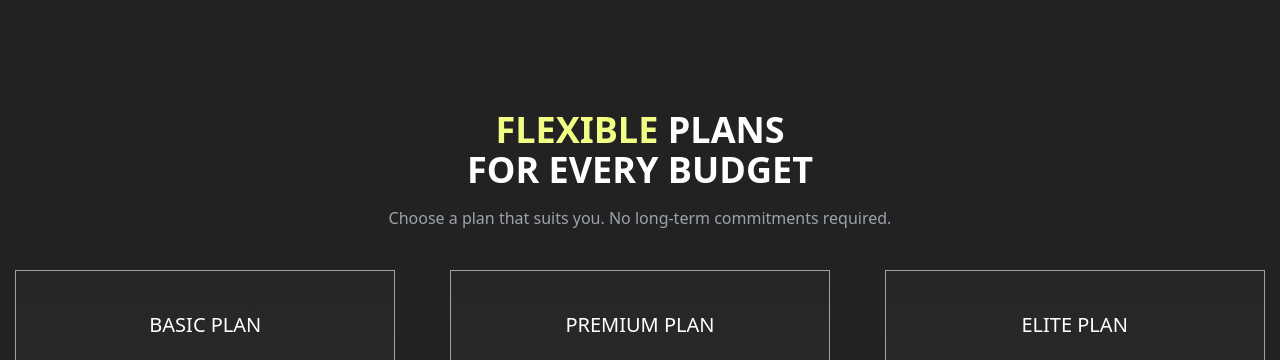
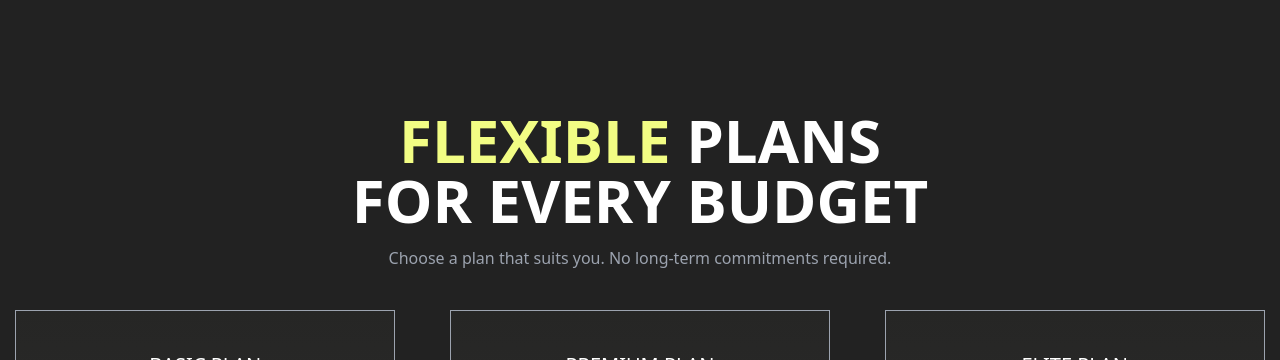
Before and after one commit to deepak-singh-jethi/Gym-landing-page, a React (Vite) app: page / in a window 1280 px wide. Shown: the part 1544-1904 px from the top of the page. Built offline with nearby package versions, Linux system fonts and the light colour scheme.

Commit message:
plan cards staggering using animate function in variants

```diff
--- a/src/components/home/Plans.jsx
+++ b/src/components/home/Plans.jsx
@@ -1,21 +1,66 @@
+import { motion } from "framer-motion";
 import { plans } from "../../assets/staticData";
 import MainButton from "../common/buttons/MainButton";
+
+const variants1 = {
+  visible: {
+    opacity: 1,
+    y: 0,
+  },
+  hidden: {
+    opacity: 0,
+    y: 70,
+  },
+};
+const variants2 = {
+  visible: (index) => ({
+    opacity: 1,
+    y: 0,
+    transition: {
+      duration: 0.8,
+      ease: "easeInOut",
+      delay: 0.4 * index,
+    },
+  }),
+  hidden: {
+    opacity: 0,
+    y: 70,
+  },
+};
 
 const Plans = () => {
   return (
     <div className="container mx-auto my-10">
-      <div className="flex justify-center items-center flex-col py-10 gap-4 ">
-        <h1 className="text-4xl font-bold text-white text-center">
+      <motion.div
+        className="flex justify-center items-center flex-col py-10 gap-4 "
+        variants={variants1}
+        initial="hidden"
+        whileInView="visible"
+        transition={{
+          duration: 0.5,
+          ease: "easeInOut",
+        }}
+        viewport={{ once: true }}>
+        <h1
+          className="lg:text-6xl
+         md:text-4xl
+         sm:text-3xl
+         font-bold text-white text-center">
           <span className="text-[#F2FD84]">FLEXIBLE</span> PLANS <br /> FOR
           EVERY BUDGET
         </h1>
         <p className="text-gray-400">
           Choose a plan that suits you. No long-term commitments required.
         </p>
-      </div>
-      <div className="grid grid-cols-1 items-center  md:grid-cols-2 lg:grid-cols-3 justify-items-center gap-6">
+      </motion.div>
+      <motion.div className="grid grid-cols-1 items-center md:grid-cols-2 lg:grid-cols-3 justify-items-center gap-6">
         {plans.map((plan, index) => (
-          <div
+          <motion.div
+            variants={variants2}
+            initial="hidden"
+            whileInView="visible"
+            viewport={{ once: true }}
+            custom={index}
             key={index}
             className="flex flex-col items-center  justify-between gap-6 md:gap-10  py-10 bg-gradient-to-b from-[#262625] to-[#353535]  border-[0.1px] border-gray-400  w-[300px] sm:w-[350px] md:w-[380px]  h-full">
             <h2 className="text-xl font-medium text-white ">{plan.plan}</h2>
@@ -44,9 +89,9 @@ const Plans = () => {
               ))}
             </ul>
             <MainButton title={plan.buttonText}></MainButton>
-          </div>
+          </motion.div>
         ))}
-      </div>
+      </motion.div>
     </div>
   );
 };
```
